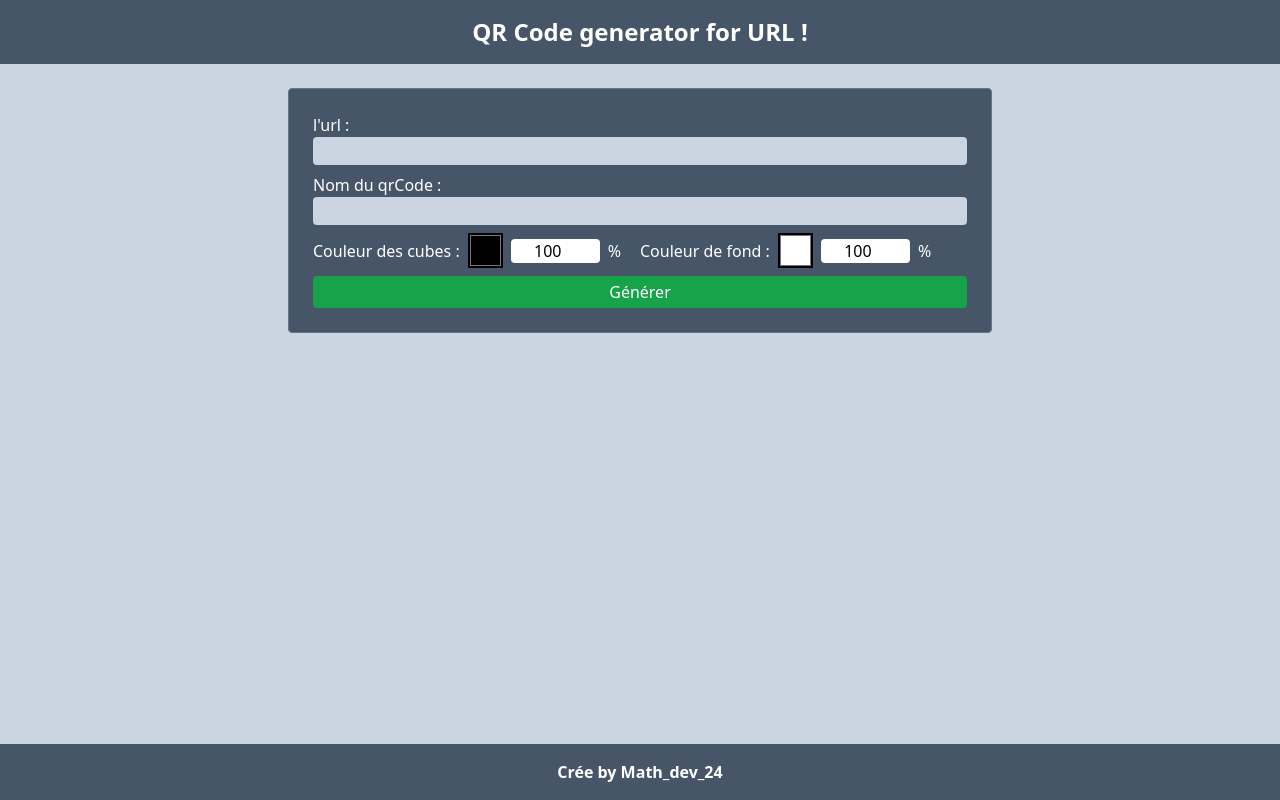
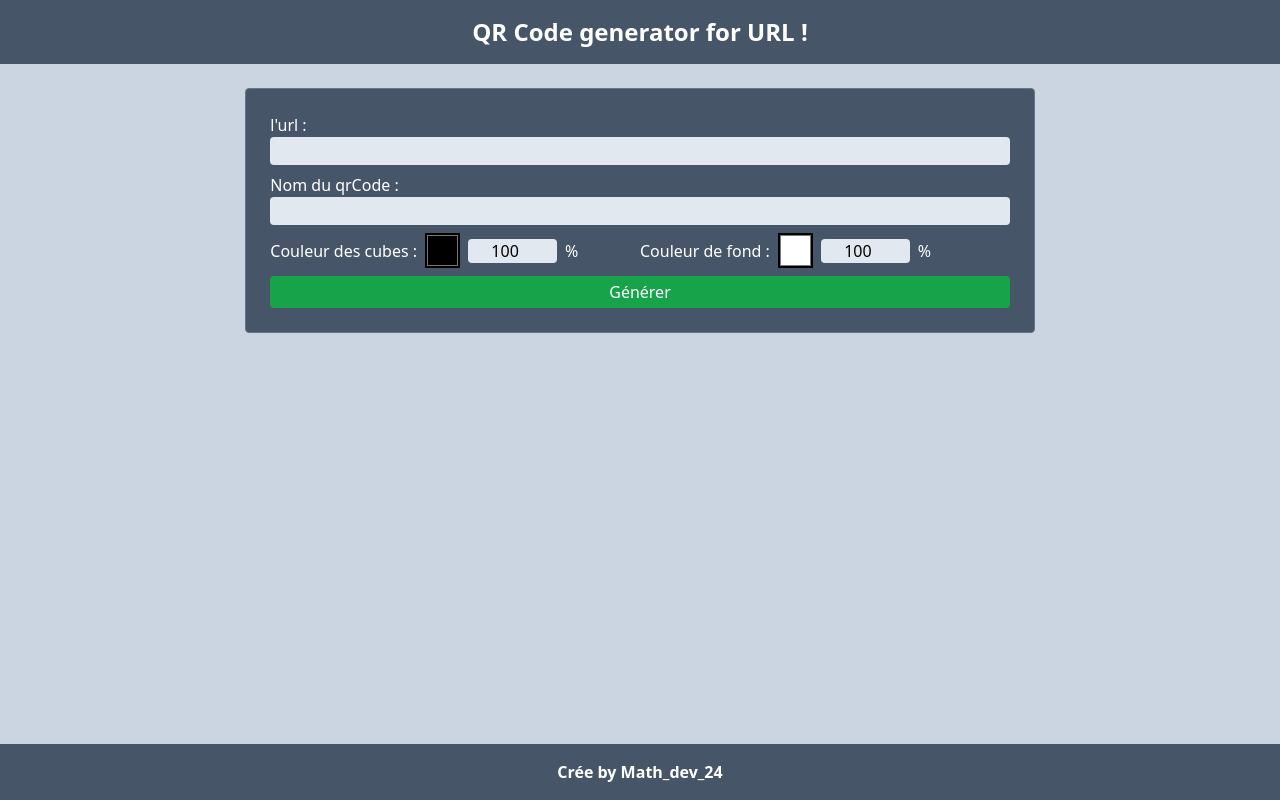
Before and after one commit to math-dev-24/QRCodeGenerate, a Nuxt app: page / in a window 1280 px wide. Built offline with nearby package versions, Linux system fonts and the light colour scheme.

Commit message:
update design

```diff
--- a/app.vue
+++ b/app.vue
@@ -1,7 +1,7 @@
 <template>
   <div class="max-w-screen flex min-h-screen flex-col font-sans bg-slate-300">
     <TheHeader />
-    <main class="flex-1 w-4/5 lg:w-3/4 xl:w-3/5 m-auto mt-6">
+    <main class="flex-1 w-4/5 lg:w-3/4 xl:w-4/6 m-auto mt-6">
       <NuxtPage></NuxtPage>
     </main>
     <TheFooter />
--- a/components/Form.vue
+++ b/components/Form.vue
@@ -3,23 +3,23 @@
         <div class="flex flex-col">
             <label for="url">l'url :</label>
             <input type="text" v-model="url" id="url" @change="updateMessage"
-                class="text-black bg-slate-300 p-0.5 rounded px-4" />
+                class="text-black bg-slate-200 p-0.5 rounded px-4" />
         </div>
         <div class="flex flex-col">
             <label for="name">Nom du qrCode :</label>
             <input type="text" v-model="name" id="name" @change="updateMessage"
-                class="text-black bg-slate-300 p-0.5 rounded px-4" />
+                class="text-black bg-slate-200 p-0.5 rounded px-4" />
         </div>
-        <div class="grid grid-cols-2">
+        <div class="grid grid-cols-1 md:grid-cols-2">
             <div class="flex content-center items-center gap-2">
                 <label for="color">Couleur des cubes :</label>
                 <input type="color" v-model="colorCube" id="color">
-                <input type="number" min="0" max="100" v-model="transCube" class="text-black rounded text-center">%
+                <input type="number" min="0" max="100" v-model="transCube" class="text-black rounded text-center bg-slate-200">%
             </div>
             <div class="flex content-center items-center gap-2">
                 <label for="bgcolor">Couleur de fond :</label>
                 <input type="color" id="bgcolor" v-model="colorBackground">
-                <input type="number" min="0" max="100" v-model="transBg" class="text-black rounded text-center">%
+                <input type="number" min="0" max="100" v-model="transBg" class="text-black rounded text-center bg-slate-200">%
             </div>
         </div>
         <span v-if="message" class="text-red-500">{{ message }}</span>
--- a/pages/index.vue
+++ b/pages/index.vue
@@ -1,6 +1,6 @@
 <template>
   <main>
-    <Form :listQrCode="qrCode.listQrCode" @addqr="addqr" />
+    <Form :listQrCode="qrCode.listQrCode" @addqr="addqr"/>
     <div class="grid grid-cols-2 md:grid-cols-4">
       <TheRow v-for="(qr, index) in qrCode.listQrCode" :qr="qr" :key="index" @delete="deleteElement"
         :rgbcube="qr.color" :rgbbg="qr.backgroundColor" />
@@ -9,7 +9,7 @@
 </template>
 
 <script setup lang="ts">
-import { reactive, ref } from "vue";
+import { reactive } from "vue";
 import { qrCodeInterface } from "../shared/interface/qrCodeInterface";
 
 const qrCode = reactive<{
```
